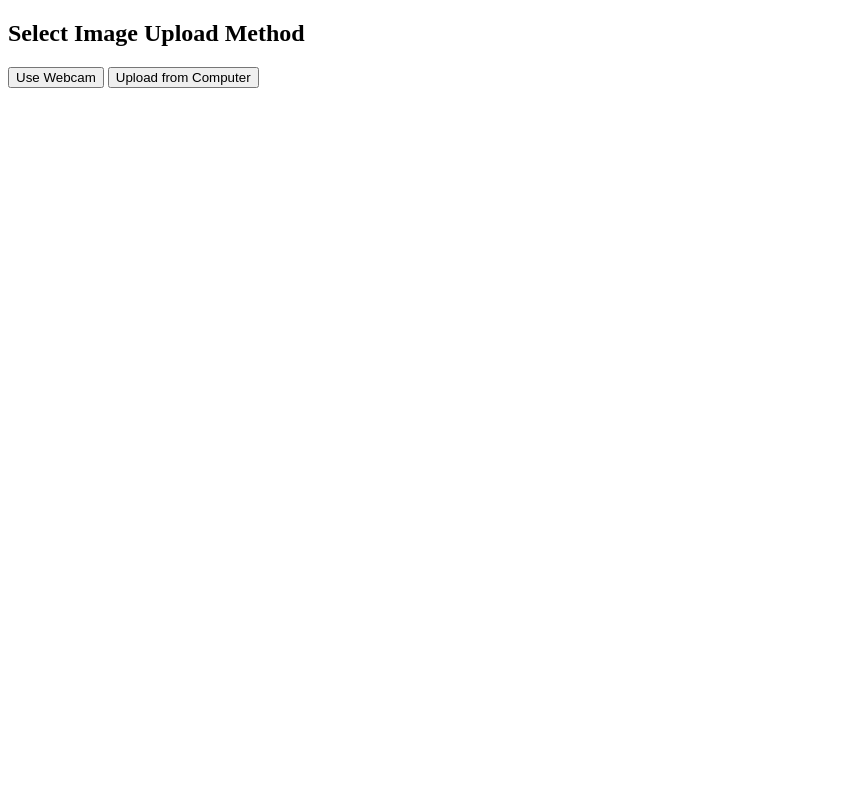
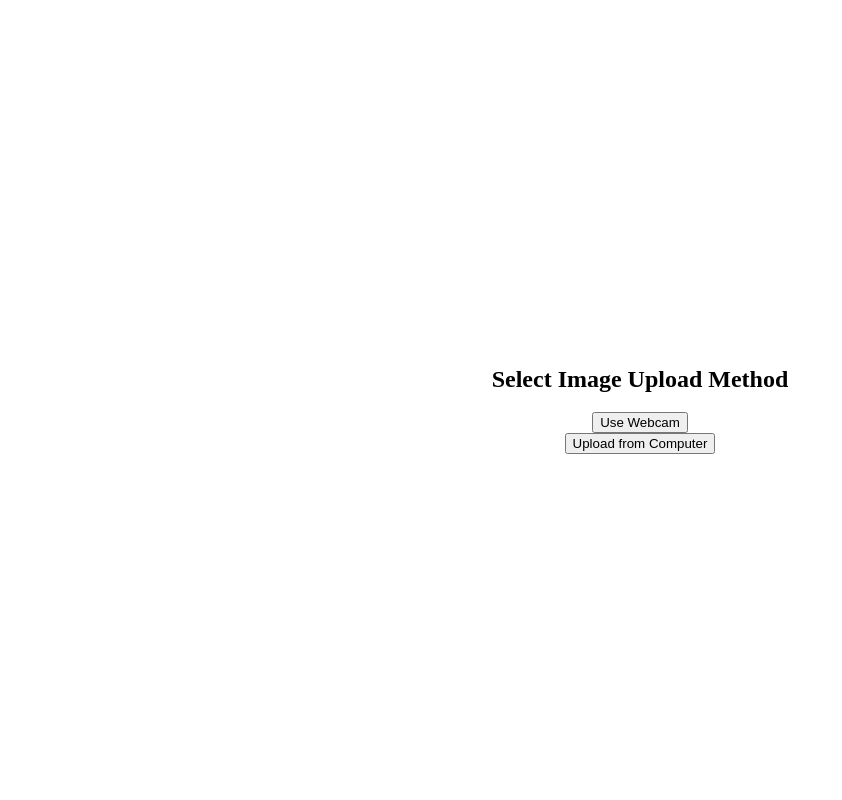
Before and after one commit to Jz8801/SustainaBucks, a Flask app: page / in a window 1280 px wide. Shown: the whole page, without its empty margins (0-842 px from the left). Run offline with Flask 3, Linux system fonts and the light colour scheme.

Commit message:
Update index.html

```diff
--- a/templates/index.html
+++ b/templates/index.html
@@ -2,6 +2,21 @@
 <html>
 <head>
     <title>Webcam Capture or Upload</title>
+    <style>
+        body {
+            text-align: center;
+            margin: 0;
+            padding: 0;
+            display: flex;
+            justify-content: center;
+            align-items: center;
+            height: 100vh;
+            flex-direction: column;
+        }
+        video, canvas, form {
+            margin-bottom: 20px;
+        }
+    </style>
 </head>
 <body>
 
```
